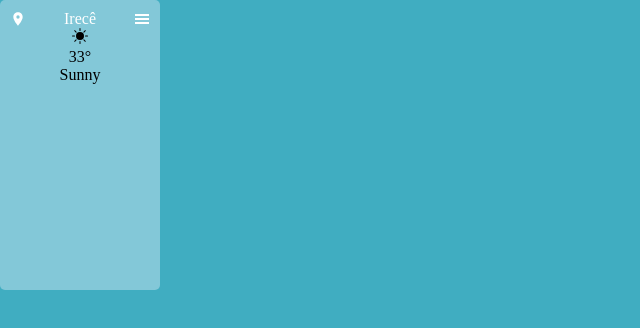
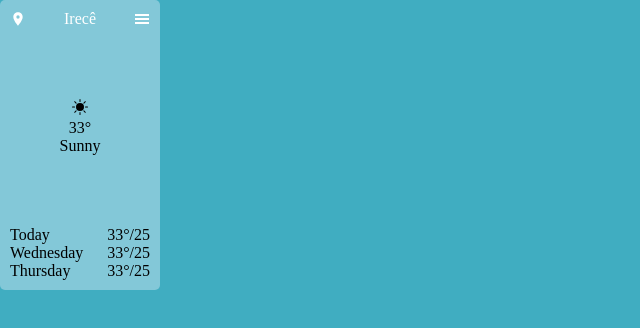
Before and after one commit to DevEduardoSouza/WeatherNow, a React (Vite) app in the folder weathernow/: page /home in a window 1280 px wide. Shown: the top 328 px of the page, without its empty margins (0-640 px from the left). Built offline with nearby package versions, Linux system fonts and the light colour scheme.

Commit message:
Terminando o html do card

```diff
--- a/weathernow/src/componets/Card.css
+++ b/weathernow/src/componets/Card.css
@@ -7,6 +7,7 @@
 
     display: flex;
     flex-direction: column;
+    justify-content: space-between;
 }
 .infos{
     display: flex;
@@ -20,9 +21,14 @@
     border: none;
     cursor: pointer;
 }
-.box-img-atual{
+.climate-widget{
     display: flex;
     flex-direction: column;
 
     text-align: center;
 }
+.daily-temperature-widget div{
+    display: flex;
+    justify-content: space-between;
+
+}
--- a/weathernow/src/componets/Card.jsx
+++ b/weathernow/src/componets/Card.jsx
@@ -17,15 +17,25 @@ const card = () => {
 
             </div>
 
-            <div className='box-img-atual'>
+            <div className='climate-widget'>
                 <span> <BsFillSunFill /> </span>
-
-                <span className='celsius'>33°</span>
-                <span className='tempo'>Sunny</span>
+                <span className='temperature'>33°</span>
+                <span className='climate'>Sunny</span>
             </div>
 
-            <div className='previsoes'>
-
+            <div className='daily-temperature-widget'>
+                <div className='today'>
+                    <span>Today</span>
+                    <span>33°/25</span>
+                </div>
+                <div className='today+1'>
+                    <span>Wednesday</span>
+                    <span>33°/25</span>
+                </div>
+                <div className='today+2'>
+                    <span>Thursday</span>
+                    <span>33°/25</span>
+                </div>
             </div>
 
         </div>
```
